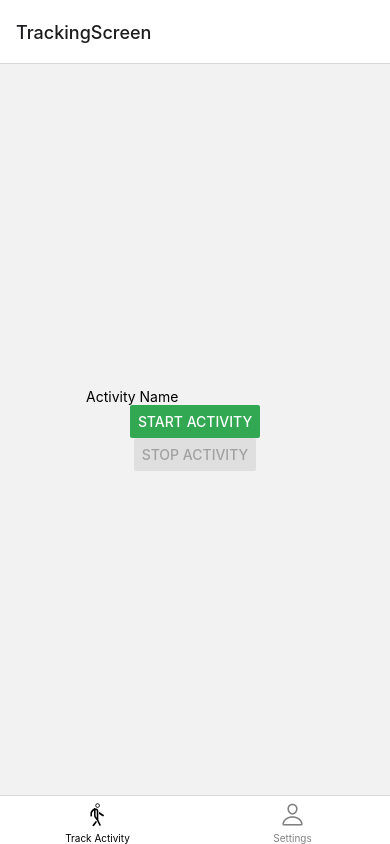
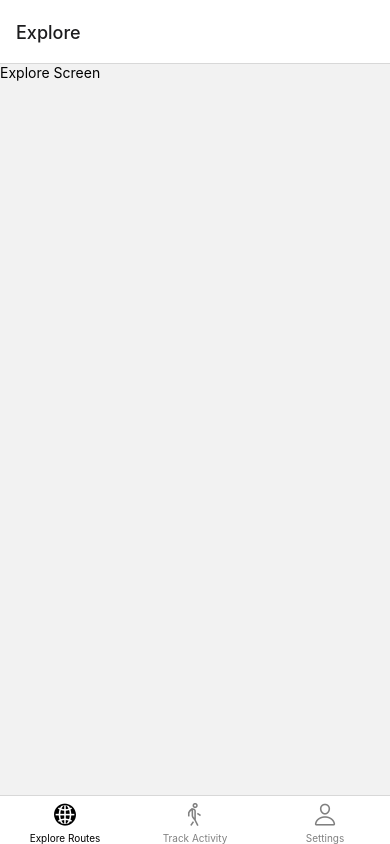
Before and after one commit to AJVEATS/activity-tracker-react-native, a React Native app: screen /Home in a window 390 px wide. Built offline with nearby package versions, Linux system fonts and the light colour scheme.

Commit message:
Added extra data points to activities

```diff
--- /dev/null
+++ b/Navigation/ExploreActivityNavigator.js
@@ -0,0 +1,13 @@
+import { createStackNavigator } from "@react-navigation/stack";
+import ExploreScreen from "../Screens/ExploreScreen";
+
+const ExploreActivityNavigator = () => {
+    const appStack = createStackNavigator();
+    return (
+        <appStack.Navigator>
+            <appStack.Screen name="Explore" component={ExploreScreen} />
+        </appStack.Navigator>
+    )
+}
+
+export default ExploreActivityNavigator
--- a/Navigation/MainBottomTabNavigator.js
+++ b/Navigation/MainBottomTabNavigator.js
@@ -1,11 +1,10 @@
 import { createBottomTabNavigator } from "@react-navigation/bottom-tabs";
 import Ionicons from 'react-native-vector-icons/Ionicons';
 import colors from "../colors";
-import LoginScreen from "../Screens/LoginScreen";
-import ActivityScreen from "../Screens/ActivityScreen";
-import TrackingScreen from "../Screens/TrackingScreen";
 import TrackActivityNavigator from "./TrackActivityNavigator";
+import ExploreActivityNavigator from "./ExploreActivityNavigator";
 import ProfileScreen from "../Screens/ProfileScreen";
+import ExploreScreen from "../Screens/ExploreScreen";
 
 const MainBottomTabNavigator = () => {
     const Tab = createBottomTabNavigator();
@@ -24,12 +23,17 @@ const MainBottomTabNavigator = () => {
                         iconName = focused
                             ? 'person'
                             : 'person-outline';
+                    } else if (route.name === 'Explore Routes') {
+                        iconName = focused
+                            ? 'globe'
+                            : 'globe-outline';
                     }
                     return <Ionicons name={iconName} size={size} color={color} />;
                 },
                 tabBarActiveTintColor: 'black',
                 tabBarInactiveTintColor: 'gray',
             })}>
+            <Tab.Screen name="Explore Routes" component={ExploreActivityNavigator} />
             <Tab.Screen name="Track Activity" component={TrackActivityNavigator} />
             <Tab.Screen name="Settings" component={ProfileScreen} />
         </Tab.Navigator>
--- a/Navigation/TrackActivityNavigator.js
+++ b/Navigation/TrackActivityNavigator.js
@@ -6,7 +6,7 @@ const TrackActivityNavigator = () => {
     const appStack = createStackNavigator();
     return (
         <appStack.Navigator>
-            <appStack.Screen name="TrackingScreen" component={TrackingScreen} />
+            <appStack.Screen name="Tracking Activity" component={TrackingScreen} />
             <appStack.Screen name="ActivityScreen" component={ActivityScreen} />
         </appStack.Navigator>
     )
--- a/Screens/ActivityScreen.js
+++ b/Screens/ActivityScreen.js
@@ -3,38 +3,34 @@ import React from 'react';
 import MapView, { Callout, Marker, Polyline } from 'react-native-maps';
 
 const ActivityScreen = (item) => {
-    // console.log(`${Object.keys(item.route.params.data).length} coordinates passed in`);
+    // console.log(`${Object.keys(item.route.params.activityData.route).length} coordinates passed in`);
+    console.log(item.route.params.activityData);
 
     const activityRegion = {
-        latitude: item.route.params.data[0]['latitude'],
-        longitude: item.route.params.data[0]['longitude'],
+        latitude: item.route.params.activityData.route[0]['latitude'],
+        longitude: item.route.params.activityData.route[0]['longitude'],
         latitudeDelta: 0.09,
         longitudeDelta: 0.09,
     }
-
-    console.log(item.route.params.data[0]['latitude']);
 
     return (
         <View style={styles.container}>
             <MapView
                 style={styles.map}
-                initialRegion={activityRegion}
-            >
+                initialRegion={activityRegion}>
                 <Marker
                     key={'start'}
-                    coordinate={item.route.params.data[0]}
-                >
+                    coordinate={item.route.params.activityData.route[0]}>
                     <Callout
                         style={styles.mapCallout}
-                        tooltip={true}
-                    >
+                        tooltip={true}>
                         <View style={styles.markerView}>
-                            <Text style={styles.markerTitle}>{item.route.params.activityInfo}</Text>
+                            <Text style={styles.markerTitle}>{item.route.params.activityData.name}</Text>
                         </View>
                     </Callout>
                 </Marker>
                 <Polyline
-                    coordinates={item.route.params.data}
+                    coordinates={item.route.params.activityData.route}
                     strokeColor="#000" // fallback for when `strokeColors` is not supported by the map-provider
                     strokeColors={[
                         '#7F0000',
@@ -44,8 +40,7 @@ const ActivityScreen = (item) => {
                         '#238C23',
                         '#7F0000'
                     ]}
-                    strokeWidth={3}
-                />
+                    strokeWidth={3} />
             </MapView>
         </View>
     );
--- /dev/null
+++ b/Screens/ExploreScreen.js
@@ -0,0 +1,15 @@
+import { StyleSheet, Text, View } from 'react-native'
+import React from 'react'
+import { SafeAreaView } from 'react-native-safe-area-context'
+
+const ExploreScreen = () => {
+    return (
+        <SafeAreaView>
+            <Text>Explore Screen</Text>
+        </SafeAreaView>
+    )
+}
+
+export default ExploreScreen
+
+const styles = StyleSheet.create({})
--- a/Screens/TrackingScreen.js
+++ b/Screens/TrackingScreen.js
@@ -1,8 +1,11 @@
-import { StyleSheet, Button, TextInput } from 'react-native';
+import { StyleSheet, Button, TextInput, View } from 'react-native';
 import { SafeAreaView } from 'react-native-safe-area-context';
 import { useNavigation } from '@react-navigation/native';
-import React, { useState, useEffect } from 'react';
+import { Picker } from '@react-native-picker/picker';
+import React, { useState, useEffect, useRef } from 'react';
 import * as Location from 'expo-location';
+import MapView from 'react-native-maps';
+import moment from 'moment/moment';
 
 export default function TrackingScreen() {
 
@@ -13,7 +16,8 @@ export default function TrackingScreen() {
     const [coordinatesArray, setCoordinatesArray] = useState([]);
     const [activityStarted, setActivityStarted] = useState(false);
     const [showStopActivity, setShowStopActivity] = useState(true);
-    const [activityName, onChangeActivityName] = useState('Activity Name');
+    const [activityName, onChangeActivityName] = useState('');
+    const [selectedActivityType, setSelectedActivityType] = useState('Walking');
 
     useEffect(() => {
         if (activityStarted) {
@@ -40,11 +44,30 @@ export default function TrackingScreen() {
         }
     }, [activityStarted]);
 
+    let activityData = {
+        name: activityName,
+        date: moment().format('YYYY-MM-DD hh:mm:ss'),
+        type: selectedActivityType,
+        route: coordinatesArray,
+    };
+
     return (
         <SafeAreaView style={styles.container}>
-            <TextInput
-                onChangeText={onChangeActivityName}
-                value={activityName} />
+            <View style={styles.activityInfoContainer}>
+                <TextInput
+                    onChangeText={onChangeActivityName}
+                    placeholder={'Activity Name'}
+                    value={activityName} />
+                <Picker
+                    selectedValue={selectedActivityType}
+                    onValueChange={(itemValue, itemIndex) =>
+                        setSelectedActivityType(itemValue)
+                    }>
+                    <Picker.Item label="Walk" value="walk" />
+                    <Picker.Item label="Run" value="run" />
+                    <Picker.Item label="Cycle" value="cycle" />
+                </Picker>
+            </View>
             <Button
                 style={styles.buttons}
                 color='#32a852'
@@ -57,8 +80,10 @@ export default function TrackingScreen() {
                 disabled={showStopActivity}
                 onPress={() => {
                     setActivityStarted(false);
-                    navigation.push('ActivityScreen', { data: coordinatesArray, activityInfo: activityName });
+                    navigation.push('ActivityScreen', { activityData: activityData });
                 }} />
+            <MapView
+                style={styles.map} />
         </SafeAreaView>
     );
 }
@@ -69,6 +94,9 @@ const styles = StyleSheet.create({
         alignItems: 'center',
         justifyContent: 'center'
     },
+    activityInfoContainer: {
+        width: '100%',
+    },
     buttons: {
         width: 200,
     }
--- a/package.json
+++ b/package.json
@@ -10,6 +10,7 @@
   },
   "dependencies": {
     "@react-native-async-storage/async-storage": "^1.17.11",
+    "@react-native-picker/picker": "^2.4.8",
     "@react-navigation/bottom-tabs": "^6.5.0",
     "@react-navigation/native": "^6.1.0",
     "@react-navigation/stack": "^6.3.8",
@@ -17,6 +18,7 @@
     "expo-location": "~15.0.1",
     "expo-status-bar": "~1.4.2",
     "firebase": "^9.15.0",
+    "moment": "^2.29.4",
     "react": "18.1.0",
     "react-native": "0.70.5",
     "react-native-ionicons": "^4.6.5",
```
Also changed, not shown: 1 other file (tests, documents, lock files or other folders).
